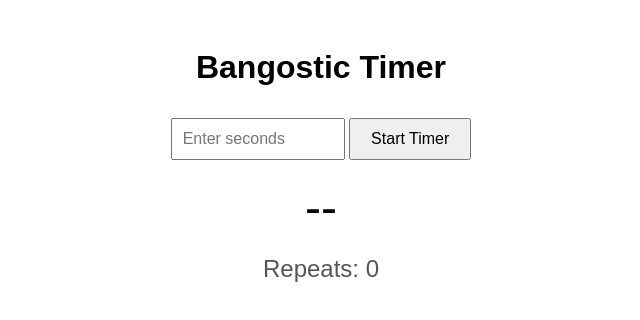
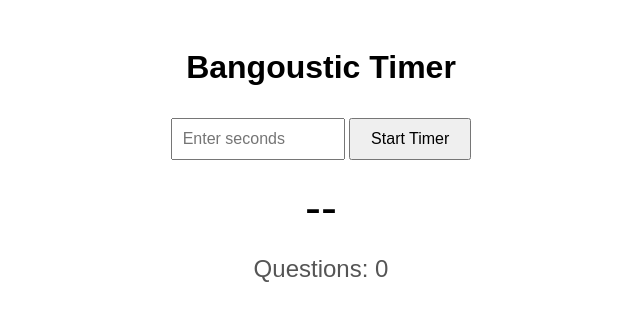
Before and after one commit to husbanraina/timer, a plain HTML site: page index.html in a window 1280 px wide. Shown: the whole page, without its empty margins (319-959 px from the left). Drawn offline with Linux system fonts and the light colour scheme.

Commit message:
Update index.html

```diff
--- a/index.html
+++ b/index.html
@@ -38,11 +38,11 @@
 </head>
 
 <body>
-  <h1>Bangostic Timer</h1>
+  <h1>Bangoustic Timer</h1>
   <input id="timeInput" type="number" placeholder="Enter seconds" />
   <button onclick="startTimer()">Start Timer</button>
   <div class="timer" id="timerDisplay">--</div>
-  <div class="count">Repeats: <span id="repeatCount">0</span></div>
+  <div class="count">Questions: <span id="repeatCount">0</span></div>
 
   <script>
     let intervalId = null; // To store the interval ID
```
